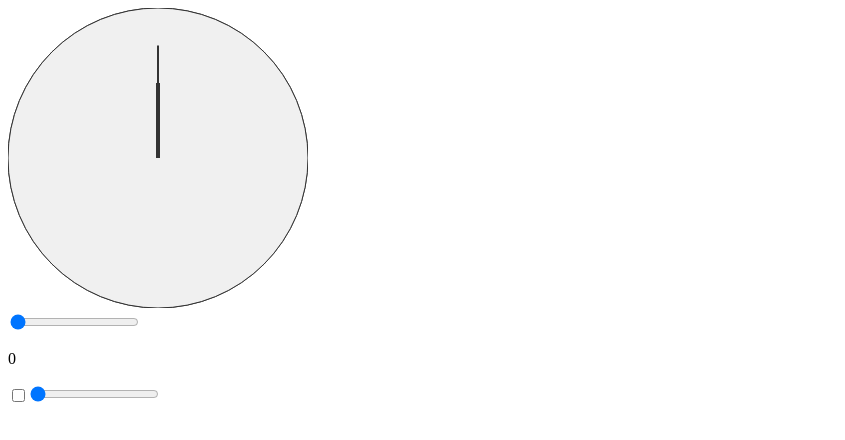
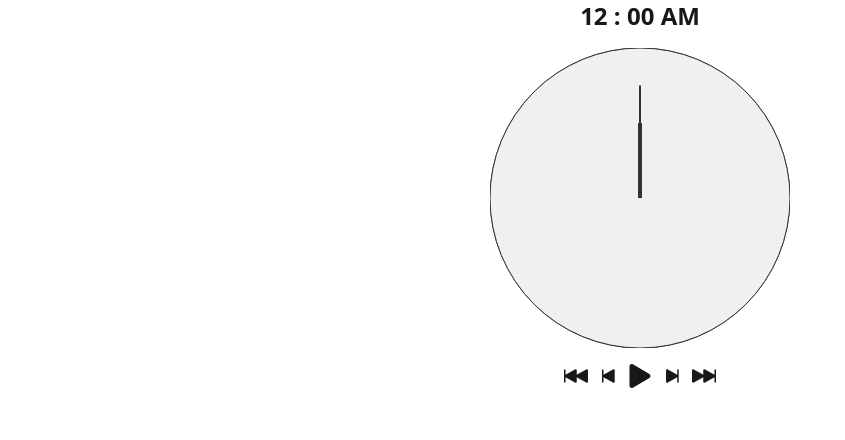
Before and after one commit to noahgolder/project3, a React (Vite) app: page / in a window 1280 px wide. Shown: the top 440 px of the page, without its empty margins (0-845 px from the left). Built offline with nearby package versions, Linux system fonts and the light colour scheme.

Commit message:
Tailwind and time display

```diff
--- a/package.json
+++ b/package.json
@@ -15,6 +15,7 @@
     "lucide-react": "^0.509.0",
     "react": "^19.1.0",
     "react-dom": "^19.1.0",
+    "react-icons": "^5.5.0",
     "tailwindcss": "^4.1.6"
   },
   "devDependencies": {
--- a/src/Components/Clock.tsx
+++ b/src/Components/Clock.tsx
@@ -1,35 +1,40 @@
+import { FaPause, FaPlay } from "react-icons/fa";
 import useClock from "../Hooks/useClock";
+import {
+  BsSkipBackwardFill,
+  BsSkipEndFill,
+  BsSkipForwardFill,
+  BsSkipStartFill,
+} from "react-icons/bs";
 
 const Clock = () => {
-  const { svgRef, minutes, setMinutes, play, setPlay, speed, setSpeed } = useClock();
+  const { svgRef, minutes, setMinutes, play, setPlay, setSpeed } = useClock();
 
   return (
-    <div className="flex flex-col items-center">
+    <div className="flex flex-col items-center gap-4">
+      <h1 className="text-2xl font-bold">
+        <span>{String(Math.floor(minutes / 60) % 12 || 12).padStart(2, "0")}</span> :{" "}
+        <span>{String(minutes % 60).padStart(2, "0")}</span>{" "}
+        <span>{minutes > 60 * 12 ? "PM" : "AM"}</span>
+      </h1>
       <svg ref={svgRef} />
-      <div>
-        <input
-          type="range"
-          min={0}
-          max={1440}
-          value={minutes}
-          onChange={(e) => setMinutes(parseInt(e.target.value))}
-        />
-        <p>{minutes}</p>
-        <input
-          type="checkbox"
-          checked={play}
-          onChange={(e) => setPlay(e.target.checked)}
-        />
-        <input
-          type="range"
-          min={1}
-          max={10}
-          value={speed}
-          onChange={(e) => setSpeed(parseInt(e.target.value))}
-        />
+      <div className="flex gap-2 text-2xl">
+        <button onClick={() => setSpeed((prev) => prev / 2)}>
+          <BsSkipBackwardFill />
+        </button>
+        <button onClick={() => setMinutes(minutes - 60)}>
+          <BsSkipStartFill />
+        </button>
+        <button onClick={() => setPlay(!play)}>{play ? <FaPause /> : <FaPlay />}</button>
+        <button onClick={() => setMinutes(minutes + 60)}>
+          <BsSkipEndFill />
+        </button>
+        <button onClick={() => setSpeed((prev) => prev * 2)}>
+          <BsSkipForwardFill />
+        </button>
       </div>
     </div>
-  )
-}
+  );
+};
 
-export default Clock
+export default Clock;
--- a/src/Hooks/useClock.ts
+++ b/src/Hooks/useClock.ts
@@ -54,7 +54,7 @@ const useClock = () => {
       .call(drag as any);
 
     const updateClock = () => {
-      const hourAngle = (minutes / 1440) * 360;
+      const hourAngle = (minutes / 60 / 12) * 360;
       const minuteAngle = ((minutes % 60) / 60) * 360;
 
       svg.selectAll(".hour-hand").remove();
--- a/src/main.tsx
+++ b/src/main.tsx
@@ -1,6 +1,7 @@
 import { StrictMode } from 'react'
-import { createRoot } from 'react-dom/client'
-import App from './App.tsx'
+import { createRoot } from "react-dom/client";
+import App from "./App.tsx";
+import "./index.css";
 
 createRoot(document.getElementById('root')!).render(
   <StrictMode>
```
Also changed, not shown: 1 other file (tests, documents, lock files or other folders).
